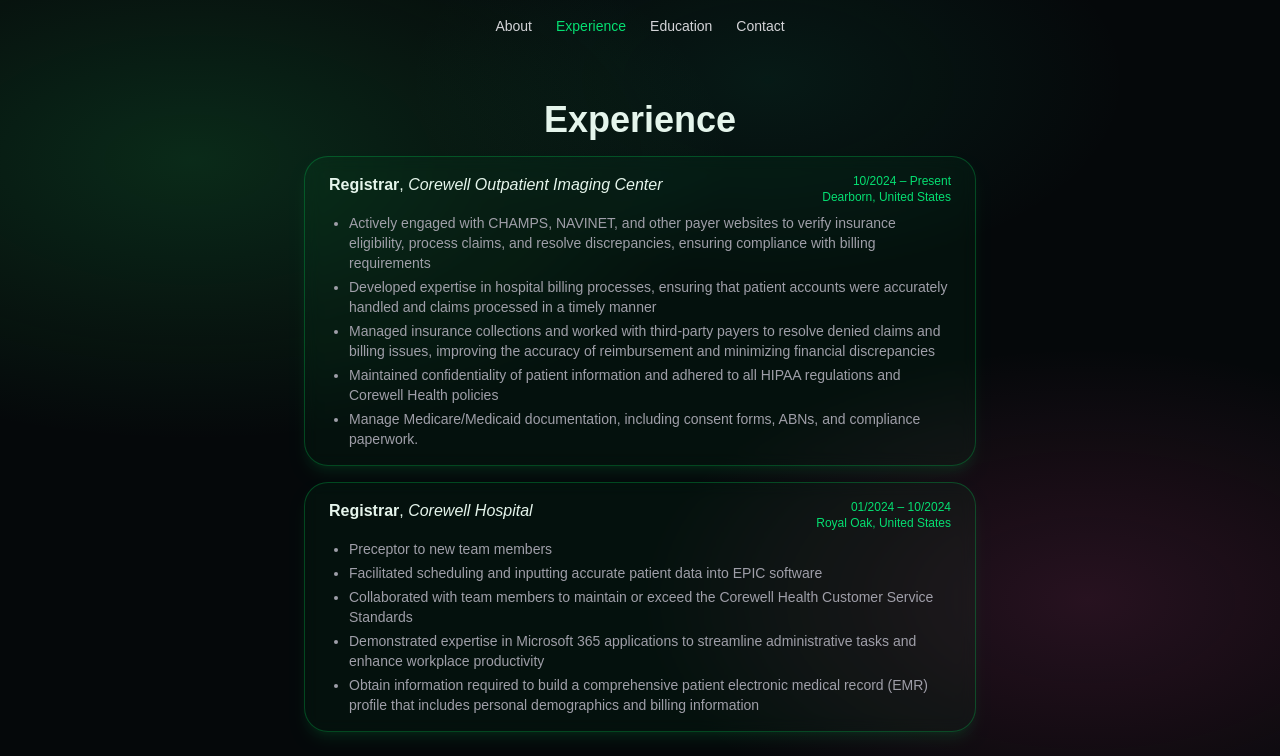
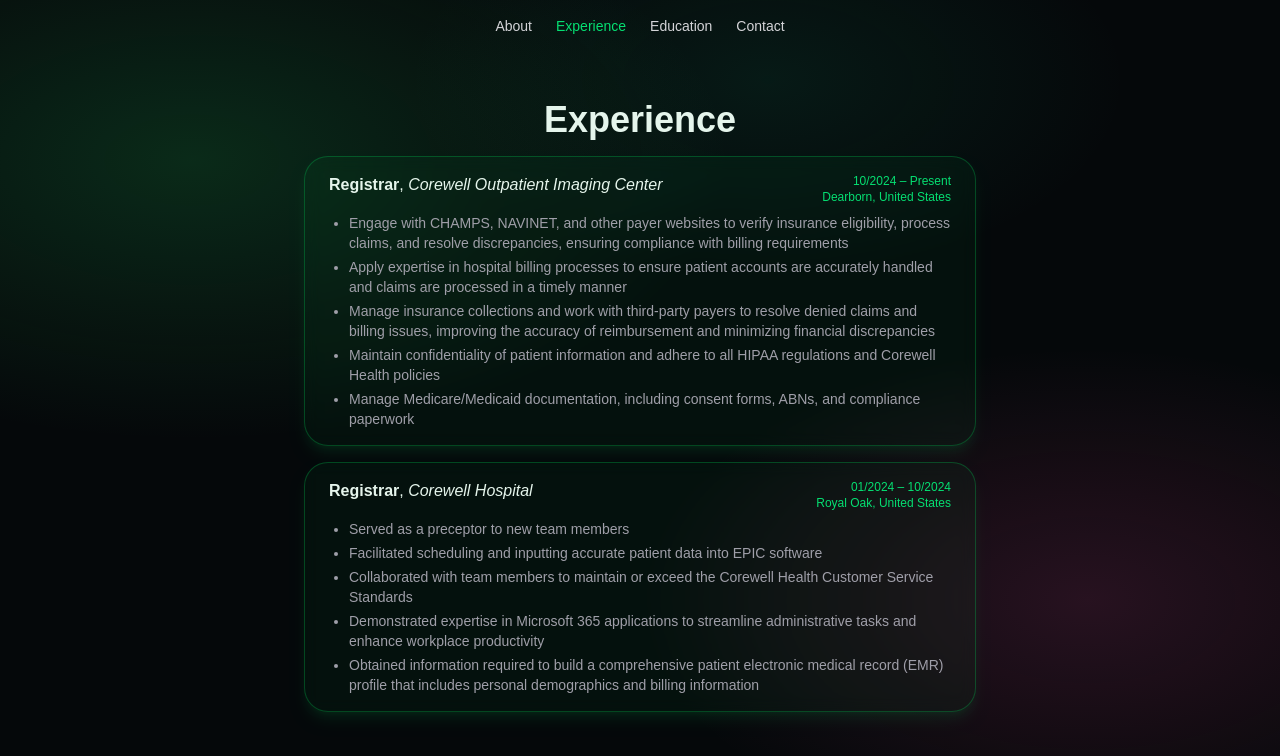
Before and after one commit to aalsheikh1/Portfolio, a Next.js app in the folder portfolio/: page /experience in a window 1280 px wide. Shown: the top 756 px of the page. Built offline with nearby package versions, Linux system fonts and the light colour scheme.

Commit message:
Fix verb tenses in Experience

```diff
--- a/portfolio/app/experience/page.tsx
+++ b/portfolio/app/experience/page.tsx
@@ -5,11 +5,11 @@
     dates: "10/2024 – Present",
     location: "Dearborn, United States",
     bullets: [
-      "Actively engaged with CHAMPS, NAVINET, and other payer websites to verify insurance eligibility, process claims, and resolve discrepancies, ensuring compliance with billing requirements",
-      "Developed expertise in hospital billing processes, ensuring that patient accounts were accurately handled and claims processed in a timely manner",
-      "Managed insurance collections and worked with third-party payers to resolve denied claims and billing issues, improving the accuracy of reimbursement and minimizing financial discrepancies",
-      "Maintained confidentiality of patient information and adhered to all HIPAA regulations and Corewell Health policies",
-      "Manage Medicare/Medicaid documentation, including consent forms, ABNs, and compliance paperwork.",
+      "Engage with CHAMPS, NAVINET, and other payer websites to verify insurance eligibility, process claims, and resolve discrepancies, ensuring compliance with billing requirements",
+      "Apply expertise in hospital billing processes to ensure patient accounts are accurately handled and claims are processed in a timely manner",
+      "Manage insurance collections and work with third-party payers to resolve denied claims and billing issues, improving the accuracy of reimbursement and minimizing financial discrepancies",
+      "Maintain confidentiality of patient information and adhere to all HIPAA regulations and Corewell Health policies",
+      "Manage Medicare/Medicaid documentation, including consent forms, ABNs, and compliance paperwork",
     ],
   },
   {
@@ -18,11 +18,11 @@
     dates: "01/2024 – 10/2024",
     location: "Royal Oak, United States",
     bullets: [
-      "Preceptor to new team members",
+      "Served as a preceptor to new team members",
       "Facilitated scheduling and inputting accurate patient data into EPIC software",
       "Collaborated with team members to maintain or exceed the Corewell Health Customer Service Standards",
       "Demonstrated expertise in Microsoft 365 applications to streamline administrative tasks and enhance workplace productivity",
-      "Obtain information required to build a comprehensive patient electronic medical record (EMR) profile that includes personal demographics and billing information",
+      "Obtained information required to build a comprehensive patient electronic medical record (EMR) profile that includes personal demographics and billing information",
     ],
   },
 ];
```
